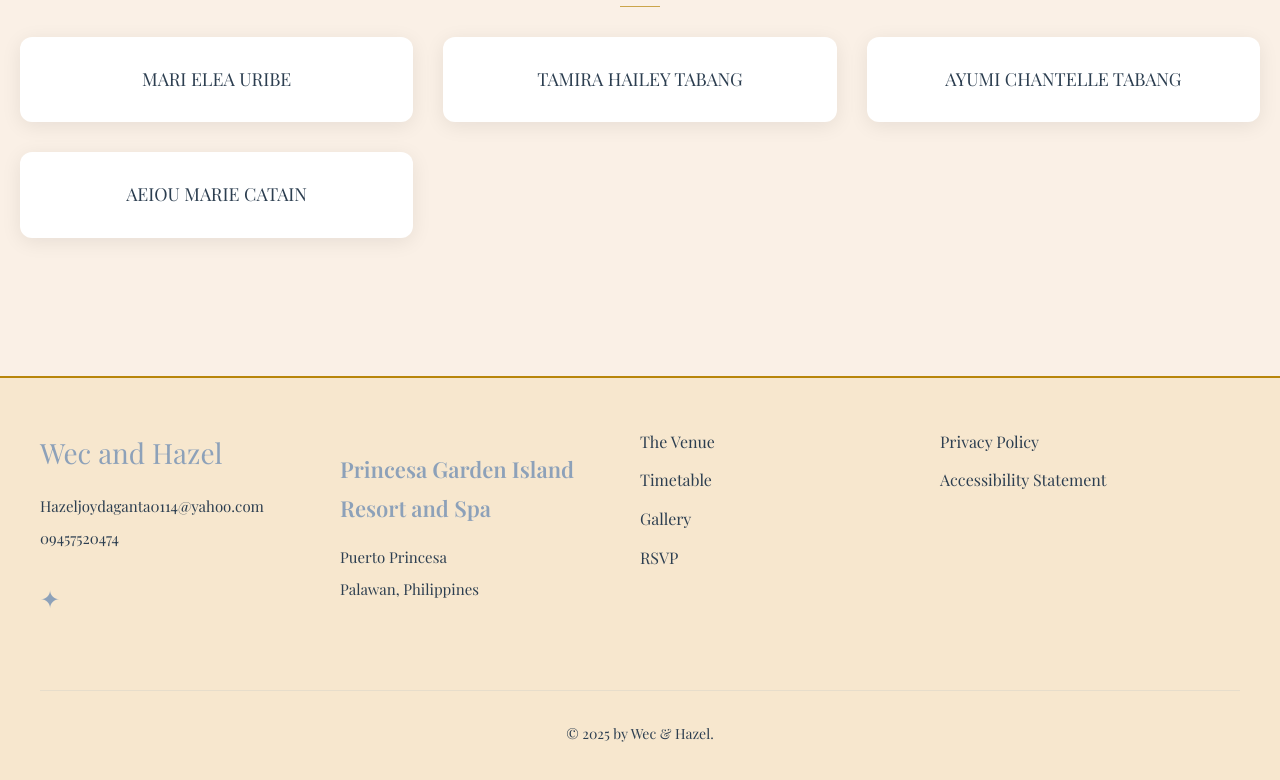
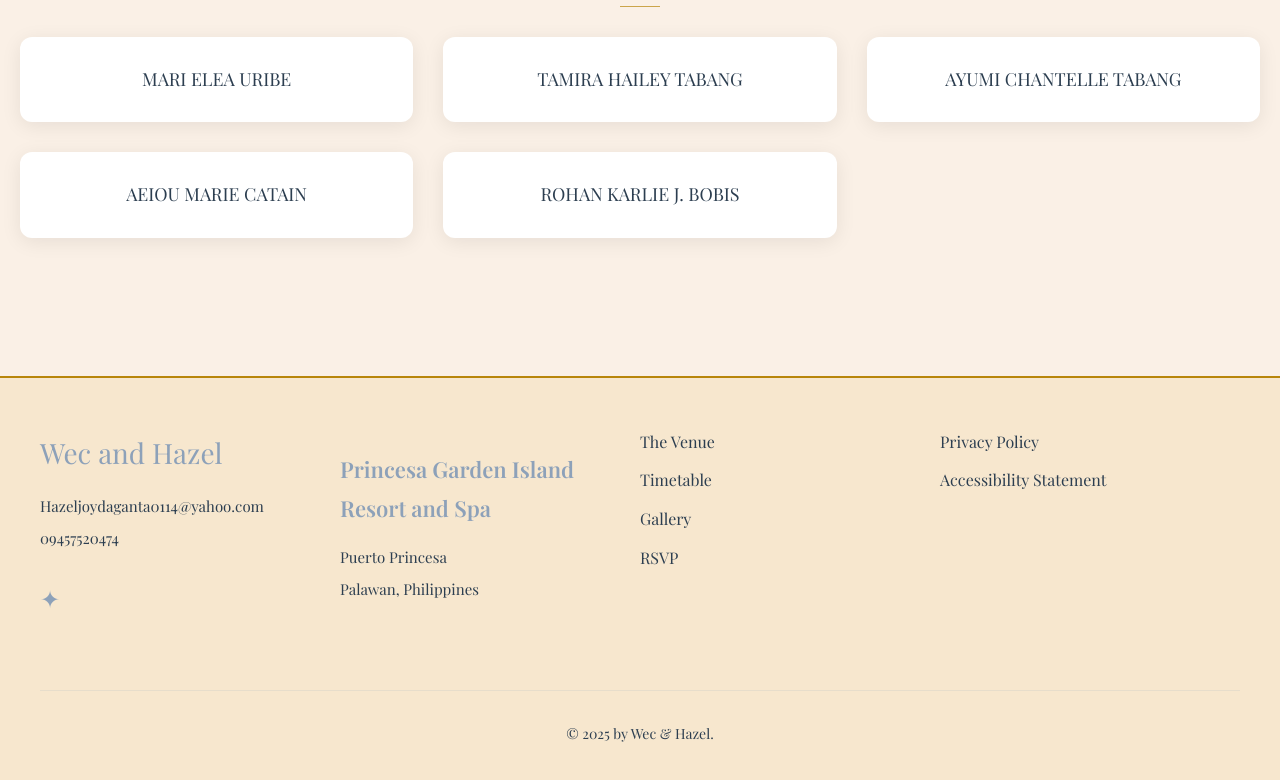
Before and after one commit to JanSeth1/Wedding, a plain HTML site: page entourage/index.html in a window 1280 px wide. Shown: the part 4311-5091 px from the top of the page. Drawn offline with nearby package versions, Linux system fonts and the light colour scheme.

Commit message:
Update index.html

```diff
--- a/entourage/index.html
+++ b/entourage/index.html
@@ -219,6 +219,9 @@
                 <div class="entourage-item">
                     <h4>AEIOU MARIE CATAIN</h4>
                 </div>
+                <div class="entourage-item">
+                    <h4>ROHAN KARLIE J. BOBIS</h4>
+                </div>
             </div>
         </div>
 
```
